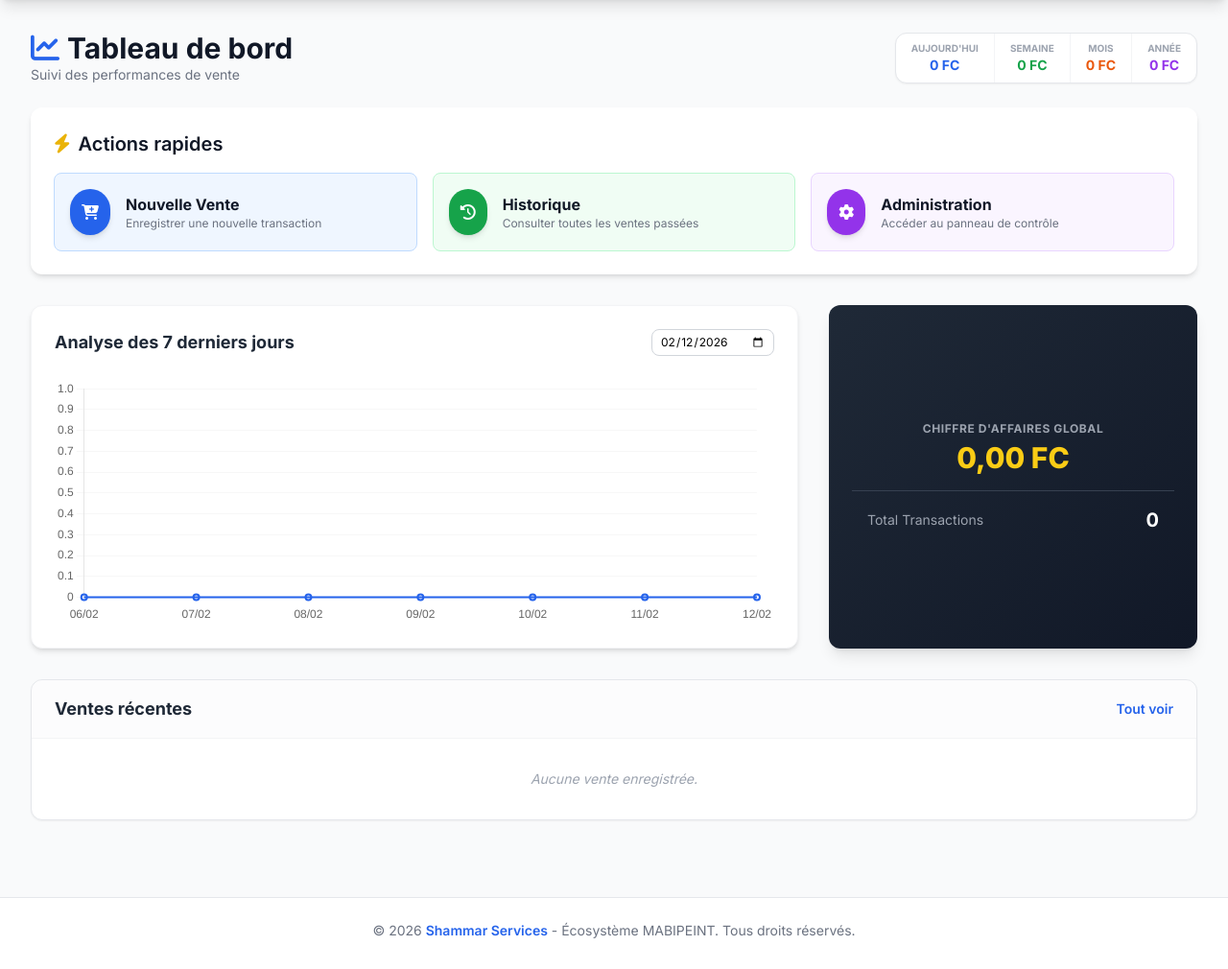
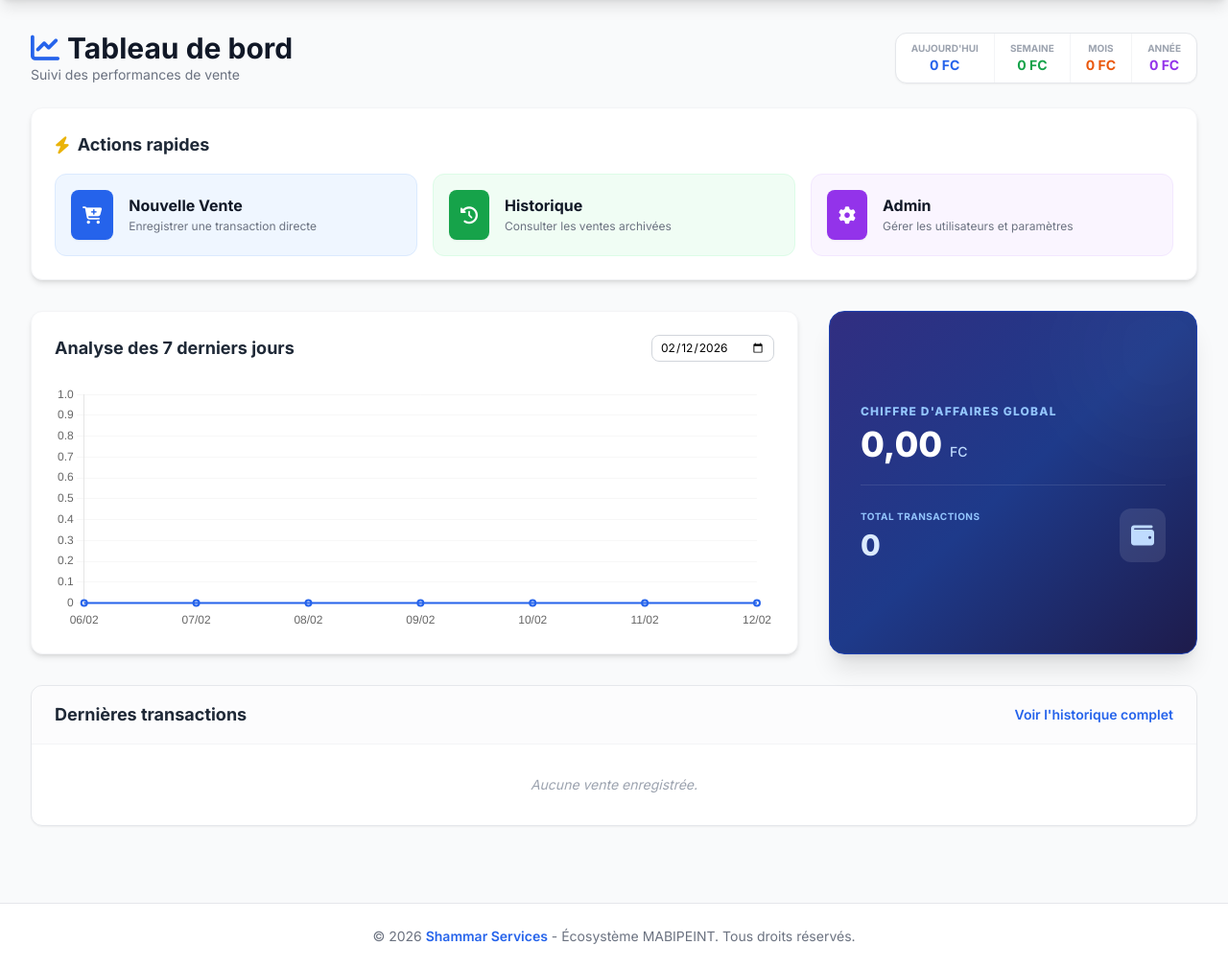
Before and after one commit to chadrackmbupiokajess/Shammar-Services, a Django app: page / in a window 1280 px wide. Shown: the part 64-1074 px from the top of the page at 96% size. Before the commit the page ends 1042 px from the top, so only its background shows below. Run offline with Django 5.2, Linux system fonts and the light colour scheme; the visitor is signed in with stand-in values (Sample User, id 1); data that the repository does not hold is empty; some libraries are stand-ins or nearby versions.

Commit message:
ajout derniers transations en 3 premiers

```diff
--- a/mabipint/templates/mabipint/dashboard.html
+++ b/mabipint/templates/mabipint/dashboard.html
@@ -36,38 +36,38 @@
     </div>
 
     <!-- Actions rapides -->
-    <div class="bg-white rounded-xl shadow-md p-6 mb-8">
-        <h2 class="text-xl font-semibold text-gray-900 mb-4">
+    <div class="bg-white rounded-xl shadow-md p-6 mb-8 border border-gray-100">
+        <h2 class="text-lg font-bold text-gray-800 mb-4 flex items-center">
             <i class="fas fa-bolt text-yellow-500 mr-2"></i>Actions rapides
         </h2>
         <div class="grid grid-cols-1 md:grid-cols-3 gap-4">
-            <a href="{% url 'devis_create' %}" class="flex items-center p-4 bg-blue-50 rounded-lg hover:bg-blue-100 transition border border-blue-200">
-                <div class="bg-blue-600 rounded-full p-3 mr-4 shadow-md">
-                    <i class="fas fa-cart-plus text-white"></i>
+            <a href="{% url 'devis_create' %}" class="flex items-center p-4 bg-blue-50 rounded-xl hover:bg-blue-100 transition border border-blue-100 group">
+                <div class="bg-blue-600 rounded-lg p-3 mr-4 shadow-sm group-hover:scale-110 transition-transform">
+                    <i class="fas fa-cart-plus text-white text-lg"></i>
                 </div>
                 <div>
-                    <p class="font-bold text-gray-900">Nouvelle Vente</p>
-                    <p class="text-xs text-gray-500">Enregistrer une nouvelle transaction</p>
+                    <p class="font-bold text-gray-900 leading-tight">Nouvelle Vente</p>
+                    <p class="text-xs text-gray-500 mt-1">Enregistrer une transaction directe</p>
                 </div>
             </a>
 
-            <a href="{% url 'devis_list' %}" class="flex items-center p-4 bg-green-50 rounded-lg hover:bg-green-100 transition border border-green-200">
-                <div class="bg-green-600 rounded-full p-3 mr-4 shadow-md">
-                    <i class="fas fa-history text-white"></i>
+            <a href="{% url 'devis_list' %}" class="flex items-center p-4 bg-green-50 rounded-xl hover:bg-green-100 transition border border-green-100 group">
+                <div class="bg-green-600 rounded-lg p-3 mr-4 shadow-sm group-hover:scale-110 transition-transform">
+                    <i class="fas fa-history text-white text-lg"></i>
                 </div>
                 <div>
-                    <p class="font-bold text-gray-900">Historique</p>
-                    <p class="text-xs text-gray-500">Consulter toutes les ventes passées</p>
+                    <p class="font-bold text-gray-900 leading-tight">Historique</p>
+                    <p class="text-xs text-gray-500 mt-1">Consulter les ventes archivées</p>
                 </div>
             </a>
 
-            <a href="/admin/" class="flex items-center p-4 bg-purple-50 rounded-lg hover:bg-purple-100 transition border border-purple-200">
-                <div class="bg-purple-600 rounded-full p-3 mr-4 shadow-md">
-                    <i class="fas fa-cog text-white"></i>
+            <a href="/admin/" class="flex items-center p-4 bg-purple-50 rounded-xl hover:bg-purple-100 transition border border-purple-100 group">
+                <div class="bg-purple-600 rounded-lg p-3 mr-4 shadow-sm group-hover:scale-110 transition-transform">
+                    <i class="fas fa-cog text-white text-lg"></i>
                 </div>
                 <div>
-                    <p class="font-bold text-gray-900">Administration</p>
-                    <p class="text-xs text-gray-500">Accéder au panneau de contrôle</p>
+                    <p class="font-bold text-gray-900 leading-tight">Admin</p>
+                    <p class="text-xs text-gray-500 mt-1">Gérer les utilisateurs et paramètres</p>
                 </div>
             </a>
         </div>
@@ -89,17 +89,25 @@
             </div>
         </div>
 
-        <!-- Résumé Global (Plus compact) -->
-        <div class="bg-gradient-to-br from-gray-800 to-gray-900 rounded-xl shadow-lg p-6 text-white flex flex-col justify-center">
-            <div class="mb-4 text-center">
-                <p class="text-gray-400 text-xs uppercase font-bold tracking-wider mb-1">Chiffre d'Affaires Global</p>
-                <p class="text-3xl font-extrabold text-yellow-400">{{ chiffre_affaires_total|floatformat:2 }} FC</p>
+        <!-- Résumé Global (Couleur modifiée en Bleu Marine Foncé) -->
+        <div class="bg-gradient-to-br from-indigo-900 via-blue-900 to-indigo-950 rounded-2xl shadow-xl p-8 text-white flex flex-col justify-center border border-blue-800 relative overflow-hidden">
+            <!-- Décoration en arrière-plan -->
+            <div class="absolute -right-10 -top-10 w-40 h-40 bg-white/5 rounded-full blur-3xl"></div>
+
+            <div class="mb-6 relative z-10">
+                <p class="text-blue-300 text-xs uppercase font-black tracking-widest mb-2">Chiffre d'Affaires Global</p>
+                <p class="text-4xl font-black text-white leading-none">{{ chiffre_affaires_total|floatformat:2 }} <span class="text-sm font-medium text-blue-200">FC</span></p>
             </div>
 
-            <div class="pt-4 border-t border-gray-700">
-                <div class="flex justify-between items-center px-4">
-                    <span class="text-gray-400 text-sm">Total Transactions</span>
-                    <span class="text-xl font-bold">{{ total_devis }}</span>
+            <div class="pt-6 border-t border-white/10 relative z-10">
+                <div class="flex justify-between items-end">
+                    <div>
+                        <p class="text-blue-300 text-[10px] uppercase font-bold tracking-wider mb-1">Total Transactions</p>
+                        <p class="text-3xl font-black text-blue-100">{{ total_devis }}</p>
+                    </div>
+                    <div class="bg-white/10 p-3 rounded-xl">
+                        <i class="fas fa-wallet text-2xl text-blue-200"></i>
+                    </div>
                 </div>
             </div>
         </div>
@@ -108,8 +116,8 @@
     <!-- Ventes récentes -->
     <div class="bg-white rounded-xl shadow-sm border border-gray-200 overflow-hidden">
         <div class="px-6 py-4 border-b border-gray-100 flex justify-between items-center bg-gray-50/50">
-            <h2 class="font-bold text-gray-800 text-lg">Ventes récentes</h2>
-            <a href="{% url 'devis_list' %}" class="text-blue-600 hover:underline text-sm font-semibold">Tout voir</a>
+            <h2 class="font-bold text-gray-800 text-lg">Dernières transactions</h2>
+            <a href="{% url 'devis_list' %}" class="text-blue-600 hover:underline text-sm font-semibold">Voir l'historique complet</a>
         </div>
 
         {% if devis_list %}
@@ -117,20 +125,22 @@
             <table class="min-w-full divide-y divide-gray-200">
                 <thead class="bg-gray-50">
                     <tr>
-                        <th class="px-6 py-3 text-left text-[10px] font-bold text-gray-400 uppercase">N°</th>
-                        <th class="px-6 py-3 text-left text-[10px] font-bold text-gray-400 uppercase">Client</th>
-                        <th class="px-6 py-3 text-right text-[10px] font-bold text-gray-400 uppercase">Total</th>
-                        <th class="px-6 py-3 text-center text-[10px] font-bold text-gray-400 uppercase">Action</th>
+                        <th class="px-6 py-3 text-left text-[10px] font-bold text-gray-400 uppercase tracking-wider">N° Vente</th>
+                        <th class="px-6 py-3 text-left text-[10px] font-bold text-gray-400 uppercase tracking-wider">Client</th>
+                        <th class="px-6 py-3 text-right text-[10px] font-bold text-gray-400 uppercase tracking-wider">Total</th>
+                        <th class="px-6 py-3 text-center text-[10px] font-bold text-gray-400 uppercase tracking-wider">Action</th>
                     </tr>
                 </thead>
                 <tbody class="bg-white divide-y divide-gray-100">
-                    {% for devis in devis_list %}
+                    {% for devis in devis_list|slice:":3" %}
                     <tr class="hover:bg-blue-50/30 transition">
-                        <td class="px-6 py-3 whitespace-nowrap text-sm font-bold text-blue-600">{{ devis.numero }}</td>
-                        <td class="px-6 py-3 whitespace-nowrap text-sm text-gray-700">{{ devis.client_nom }}</td>
-                        <td class="px-6 py-3 whitespace-nowrap text-sm font-bold text-gray-900 text-right">{{ devis.total_general|floatformat:0 }} FC</td>
-                        <td class="px-6 py-3 whitespace-nowrap text-center text-blue-600">
-                            <a href="{% url 'devis_detail' devis.pk %}" title="Voir les détails"><i class="fas fa-eye"></i></a>
+                        <td class="px-6 py-4 whitespace-nowrap text-sm font-black text-blue-600">{{ devis.numero }}</td>
+                        <td class="px-6 py-4 whitespace-nowrap text-sm font-semibold text-gray-700">{{ devis.client_nom }}</td>
+                        <td class="px-6 py-4 whitespace-nowrap text-sm font-black text-gray-900 text-right">{{ devis.total_general|floatformat:0 }} FC</td>
+                        <td class="px-6 py-4 whitespace-nowrap text-center">
+                            <a href="{% url 'devis_detail' devis.pk %}" class="inline-flex items-center justify-center w-8 h-8 rounded-full bg-blue-100 text-blue-600 hover:bg-blue-600 hover:text-white transition shadow-sm">
+                                <i class="fas fa-eye text-xs"></i>
+                            </a>
                         </td>
                     </tr>
                     {% endfor %}
```
